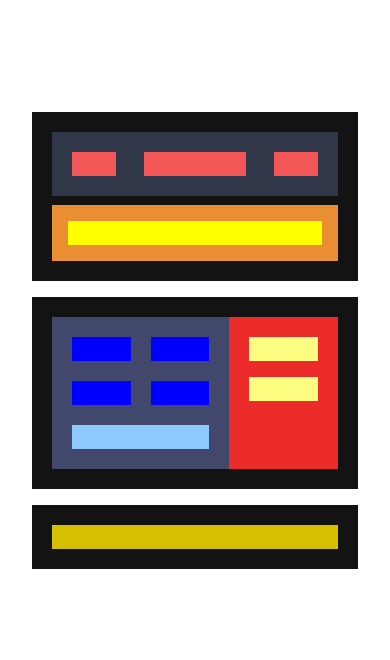
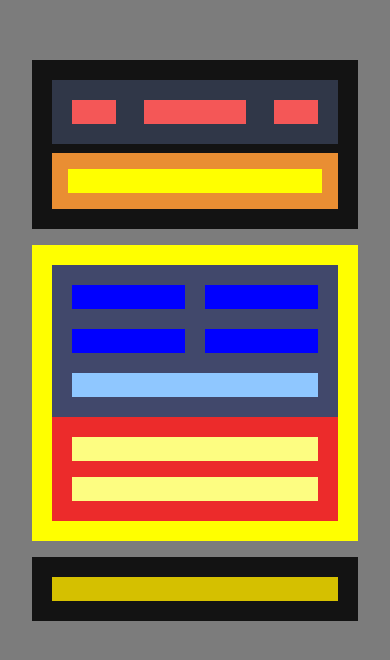
Before and after one commit to paula-uxengineer/itacademy-ract, a plain HTML site: page index.html in a window 390 px wide. Shown: the part 114-774 px from the top of the page. Drawn offline with Linux system fonts and the light colour scheme.

Commit message:
exercisi 2

```diff
--- a/styles.css
+++ b/styles.css
@@ -123,3 +123,14 @@ body {
   background-color: rgb(213, 192, 0);
   padding: calc(1rem - 4px);
 }
+
+@media screen and (max-width: 768px) {
+  .main {
+    border: 1.25rem solid yellow;
+    flex-direction: column;
+  }
+
+  body {
+    background-color: rgb(124, 124, 124);
+  }
+}
```
